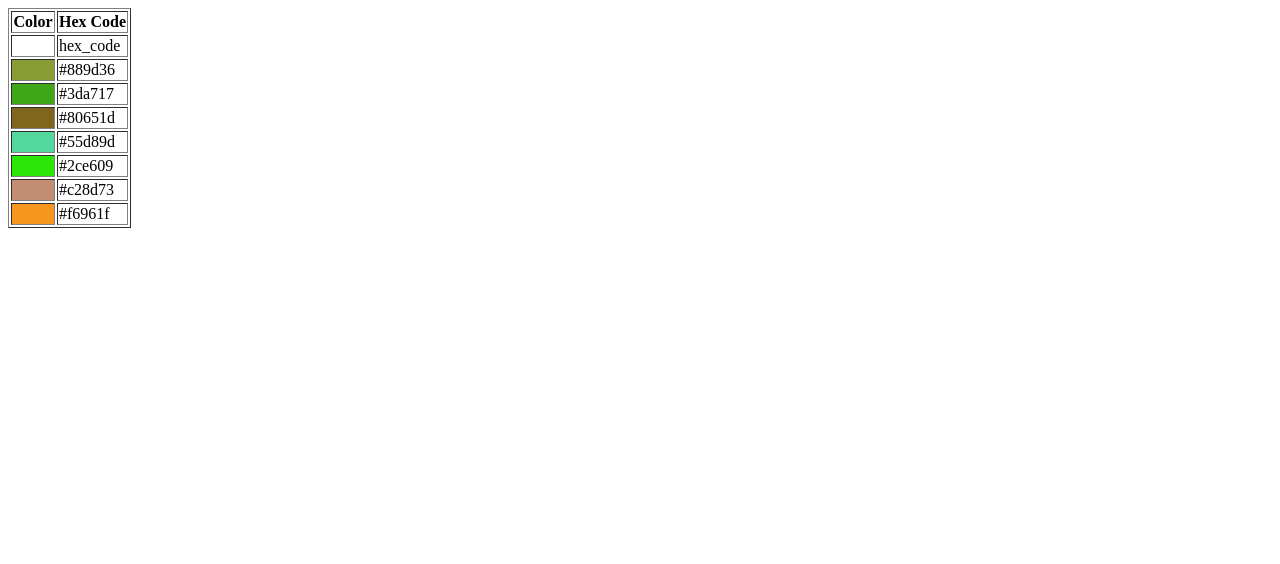
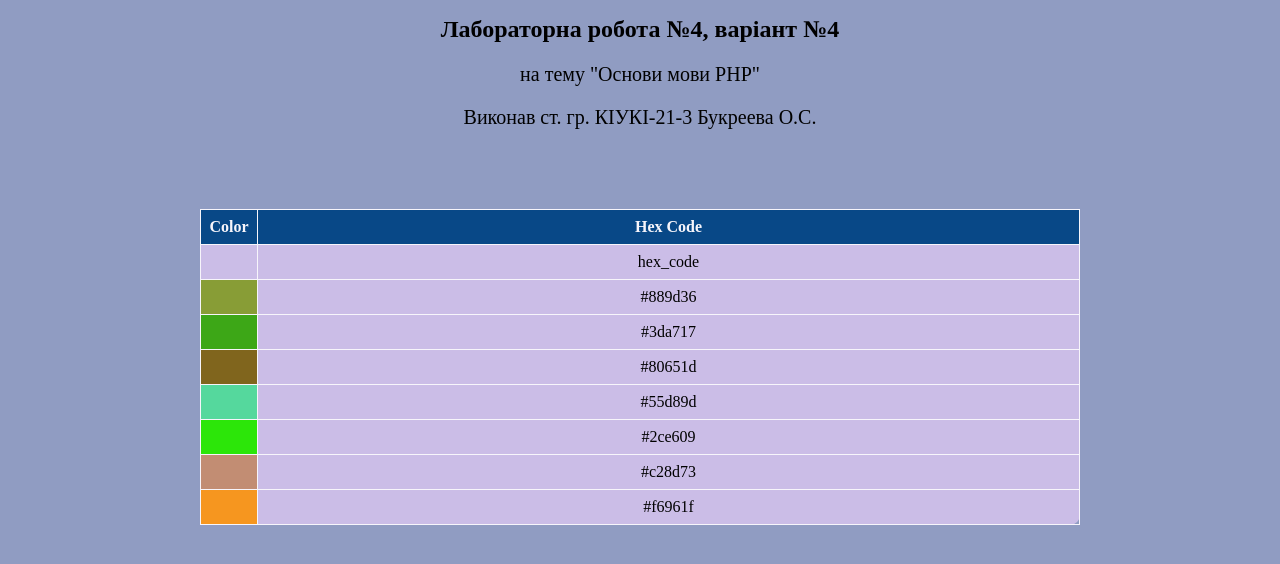
Before and after one commit to Varenik575/itex-lab-4, a PHP site: page / in a window 1280 px wide. Shown: the top 564 px of the page. Run offline with PHP 8.4, Linux system fonts and the light colour scheme.

Commit message:
second commit, added styles, added html

```diff
--- a/index.php
+++ b/index.php
@@ -4,20 +4,28 @@
 <head>
     <meta charset="UTF-8">
     <meta name="viewport" content="width=device-width, initial-scale=1.0">
+    <link rel="stylesheet" href="styles.css" />
     <title>Document</title>
 </head>
 
 <body>
 
+    <header class="lab-header">
+        <h1 class="lab-head">Лабораторна робота №4, варіант №4</h1>
+        <p class="lab-subhead">на тему "Основи мови PHP"</p>
+        <p class="lab-subhead">Виконав ст. гр. КІУКІ-21-3 Букреева О.С.</p>
+    </header>
+
     <?php
     $csvFilePath = 'colors.csv';
     $rows = array_map('str_getcsv', file($csvFilePath));
-    echo '<table border="1">';
+    echo '<table>';
 
     echo '<tr><th>Color</th><th>Hex Code</th></tr>';
 
     foreach ($rows as $row) {
         echo '<tr>';
+
         $backgroundColor = $row[0];
 
         // не придумала, як залишити верхні назви стовпців
--- /dev/null
+++ b/styles.css
@@ -0,0 +1,38 @@
+body {
+    background-color: #909CC2;
+    padding-left: 15%;
+    padding-right: 15%;
+}
+
+.lab-header {
+    text-align: center;
+    margin-bottom: 80px;
+}
+
+.lab-head {
+    font-size: 24px
+}
+
+.lab-subhead {
+    font-size: 20px;
+}
+
+table {
+    border-collapse: collapse;
+    border-radius: 10px;
+    width: 100%;
+    background-color: #cbbde7;
+}
+
+td,
+th {
+    text-align: center;
+    border: 1px solid #F7F5FB;
+    padding: 8px;
+
+}
+
+th {
+    color: #F7F5FB;
+    background-color: #084887;
+}
```
